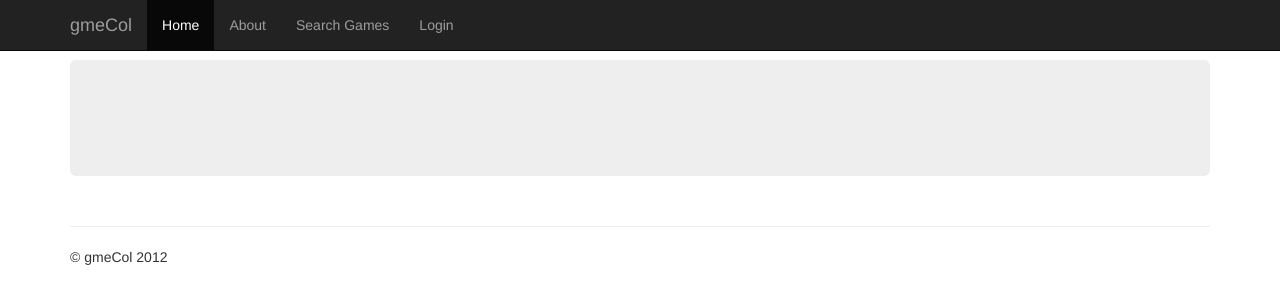
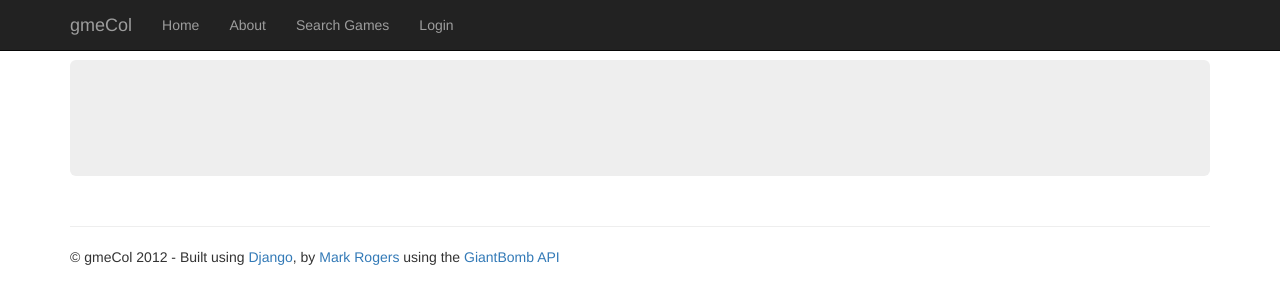
Before and after one commit to f4nt/gmecol_project, a Django app: template collector/templates/base.html in a window 1280 px wide. Shown: the top 304 px of the page. Run offline with Django 3.2, Linux system fonts and the light colour scheme; the template is opened without the code that fills it, so the values that code supplies are empty; some libraries are stand-ins or nearby versions.

Commit message:
navbar and footer updates

```diff
--- a/collector/templates/includes/footer.html
+++ b/collector/templates/includes/footer.html
@@ -1,3 +1,3 @@
 <footer>
-    <p>&copy; gmeCol 2012</p>
+<p>&copy; gmeCol 2012 - Built using <a href="http://www.djangoproject.com">Django</a>, by <a href="http://mark-rogers.net">Mark Rogers</a> using the <a href="http://www.giantbomb.com/api/">GiantBomb API</a></p>
 </footer>
--- a/collector/templates/includes/navbar.html
+++ b/collector/templates/includes/navbar.html
@@ -12,8 +12,8 @@
     </div>
     <div class="navbar-collapse collapse">
       <ul class="nav navbar-nav">
-          <li class="active"><a href="{% url "index" %}">Home</a></li>
-        <li><a href="#about">About</a></li>
+        <li><a href="{% url "index" %}">Home</a></li>
+        <li><a href="{% url "about" %}">About</a></li>
         <li><a href="{% url "search" %}">Search Games</a></li>
         {% if request.user.is_authenticated %}
             <li class="dropdown">
```
